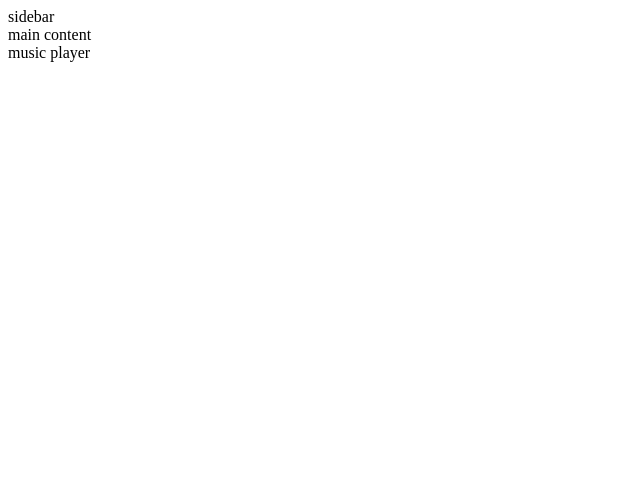
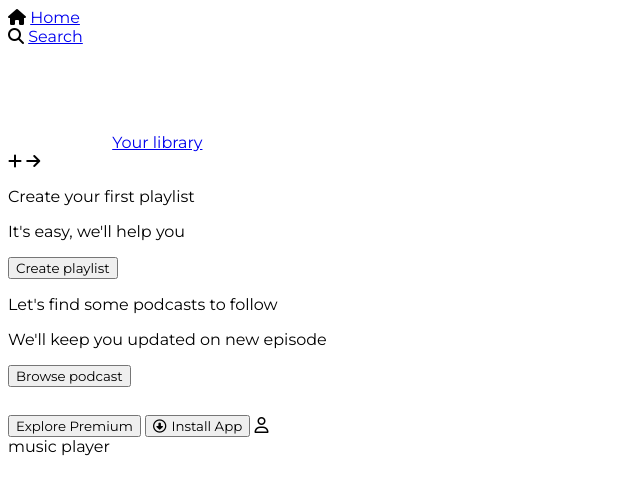
Before and after one commit to mithlesh578/Spotify_Clone, a plain HTML site: page index.html in a window 1280 px wide. Shown: the whole page, without its empty margins (0-640 px from the left). Drawn offline with Linux system fonts and the light colour scheme.

Commit message:
create sidebar

```diff
--- a/index.html
+++ b/index.html
@@ -8,13 +8,68 @@
     <link rel="preconnect" href="https://fonts.googleapis.com">
     <link rel="preconnect" href="https://fonts.gstatic.com" crossorigin>
     <link href="https://fonts.googleapis.com/css2?family=Montserrat:ital,wght@0,100..900;1,100..900&display=swap" rel="stylesheet">
+    <link rel="stylesheet" href="style.css">
     <title>Spotify - Web Player : Music for everyone </title>
 
 </head>
 <body>
     <div class="main">
-        <div class="sidebabr">sidebar</div>
-        <div class="main_content">main content</div>
+        <div class="sidebar">
+            <div class="nav">
+                <div class="nav-option" style="opacity: 1;">
+                    <i class="fa-solid fa-house"></i>
+                    <a href="#">Home</a>
+                </div>
+                <div class="nav-option">
+                    <i class="fa-solid fa-magnifying-glass"></i>
+                    <a href="#">Search</a>
+                </div>
+            </div>
+            <div class="library">
+                <div class="option">
+                    <div class="lib-option nav-option"  >
+                        <img src="library_icon.png" alt="library icon">
+                        <a href="#">Your library</a>
+                    </div>
+                    <div class="icons">
+                        <i class="fa-solid fa-plus"></i>
+                        <i class="fa-solid fa-arrow-right"></i>
+                    </div>
+
+                </div>
+                <div class="lib-box">
+                    <div class="box">
+                        <p class="box-p1">Create your first playlist</p>
+                        <p class="box-p2">It's easy, we'll help you</p>
+                        <button class="badge">Create playlist</button>
+                    </div>
+                    <div class="box">
+                        <p class="box-p1">Let's find some podcasts to follow</p>
+                        <p class="box-p2">We'll keep you updated on new episode</p>
+                        <button class="badge">Browse podcast</button>
+                    </div>
+                </div>
+            </div>
+        </div>
+        <div class="main_content">
+            <div class="sticky-nav">
+                <div class="sticky-nav-icons">
+                    <img src="backward_icon.png" alt="icon">
+                    <img src="forward_icon.png" alt="icon" class="hide">
+
+                </div>
+                <div class="sticky-nav-options">
+                    <button class="badge nav-item hide">Explore Premium</button>
+                    <button class="badge nav-item dark-badge"><i class="fa-regular fa-circle-down " style="margin-right: 5px;"></i>Install App</button>
+                    <i class="fa-regular fa-user nav-item"></i>
+
+                </div>
+
+
+
+            </div>
+            <div class="cards"></div>
+        </div>
         <div class="music_player">music player</div>
     </div>
 
```
